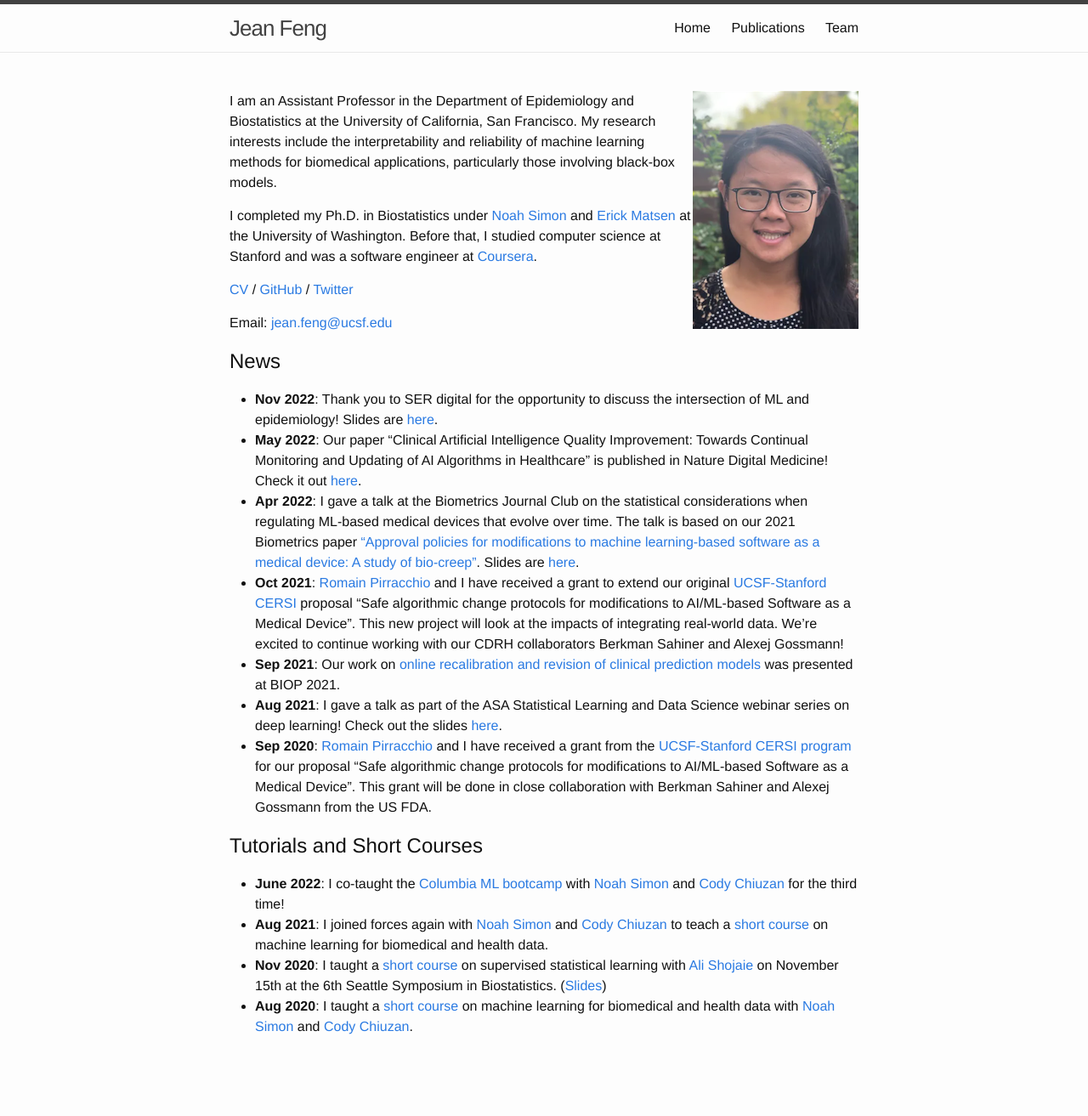
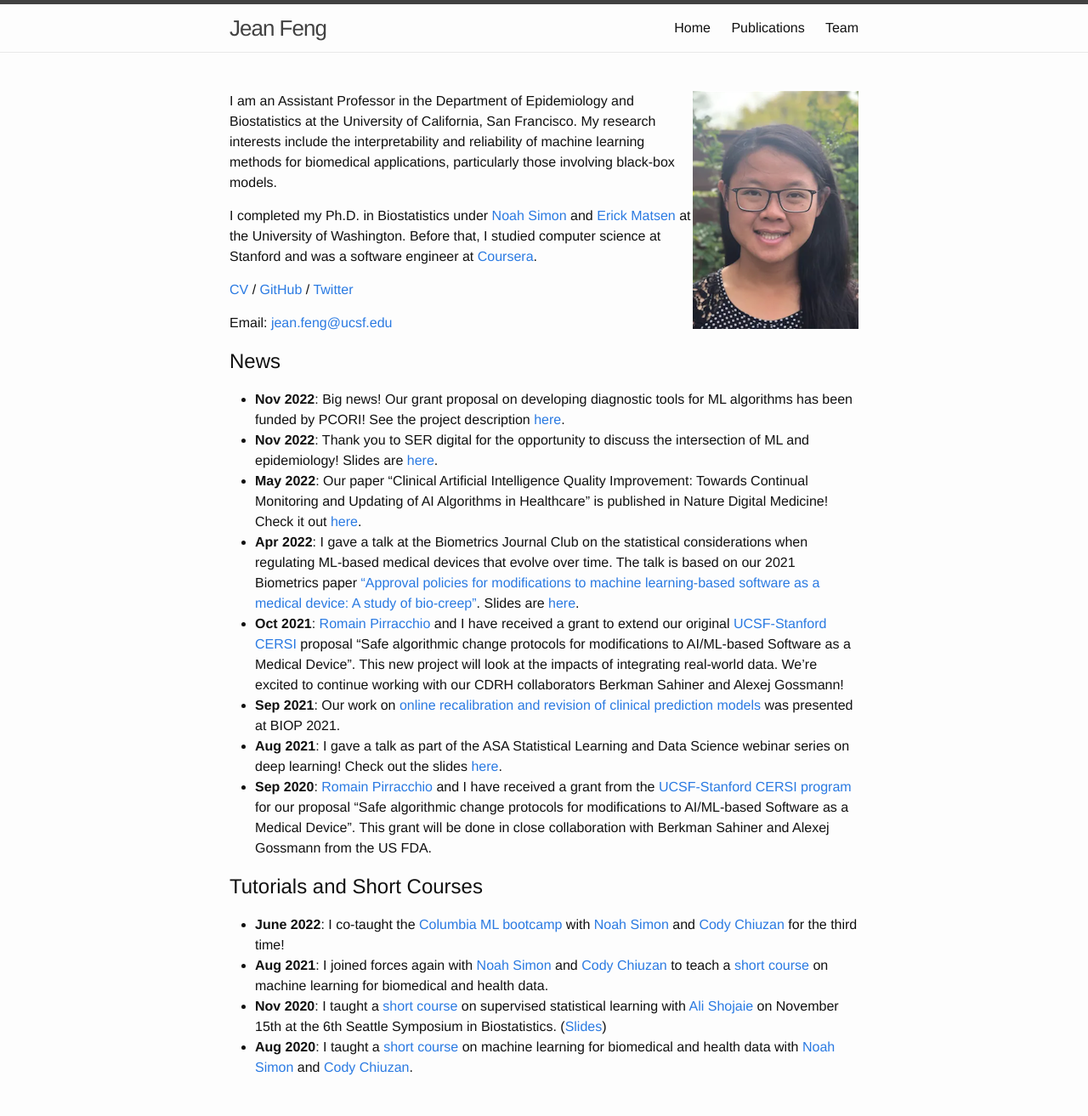
Before and after one commit to jjfeng/jjfeng.github.io, a Jekyll site: the page built from index.md, in a window 1280 px wide. Shown: the whole page at 85% size. Built offline with Jekyll 4.4.1, drawn with Linux system fonts in a browser that asks for light colours; before the commit the page ends 1265 px from its top, so only the background shows below that.

Commit message:
update funding news

```diff
--- a/index.md
+++ b/index.md
@@ -41,6 +41,7 @@ document.write("<a href='mailto:"+link+"'>"+link+"</a>")
 </script><noscript>Sorry, you need Javascript on to email me.</noscript>
 
 ## News
+- **Nov 2022**: Big news! Our grant proposal on developing diagnostic tools for ML algorithms has been funded by PCORI! See the project description [here](https://www.pcori.org/research-results/2022/diagnostic-tools-quality-improvement-machine-learning-based-clinical-decision-support-systems).
 - **Nov 2022**: Thank you to SER digital for the opportunity to discuss the intersection of ML and epidemiology! Slides are [here](https://www.jeanfeng.com/ser_talk.pdf).
 - **May 2022**: Our paper "Clinical Artificial Intelligence Quality Improvement: Towards Continual Monitoring and Updating of AI Algorithms in Healthcare" is published in Nature Digital Medicine! Check it out [here](https://www.nature.com/articles/s41746-022-00611-y).
 - **Apr 2022**: I gave a talk at the Biometrics Journal Club on the statistical considerations when regulating ML-based medical devices that evolve over time. The talk is based on our 2021 Biometrics paper ["Approval policies for modifications to machine learning-based software as a medical device: A study of bio-creep"](https://doi.org/10.1111/biom.13379). Slides are [here](https://www.jeanfeng.com/biometrics_talk.pdf).
```
